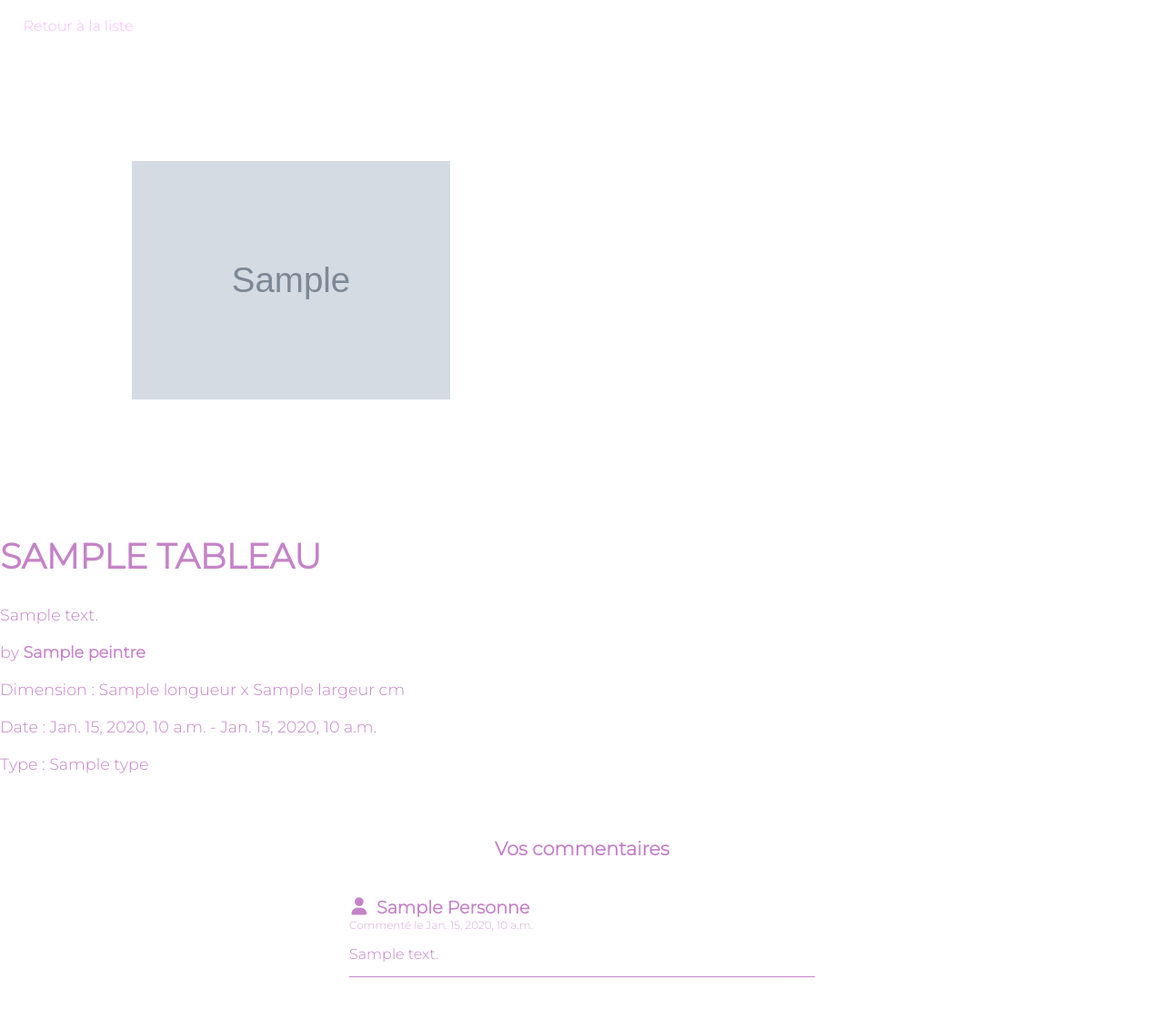
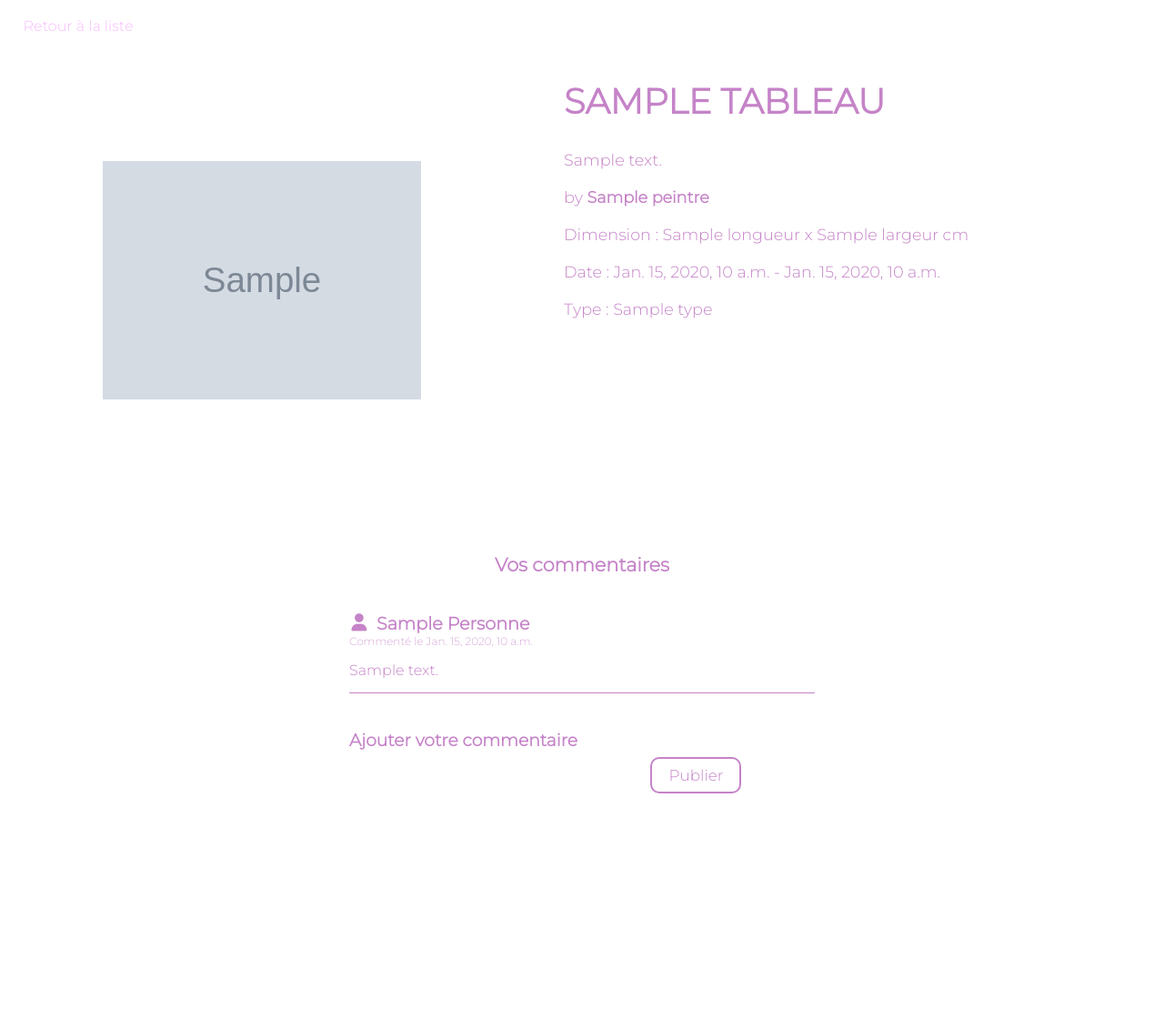
Before and after one commit to matteobnvl/les_tableaux_de_nadine_et_alain, a Django app: template blog/templates/blog/tableau_detail.html in a window 1280 px wide. Shown: the part 161-1271 px from the top of the page at 91% size. After the commit the page ends 1033 px from the top, so only its background shows below. Run offline with Django 3.2, Linux system fonts and the light colour scheme; the template is opened without the code that fills it: most values are stand-ins (such as "Sample title", 1, 10 or a date in 2020); grey boxes marked "Sample" are stand-in pictures; some libraries are stand-ins or nearby versions; some web fonts are replaced.

Commit message:
dernier reglage responsive

```diff
--- a/blog/static/css/style.css
+++ b/blog/static/css/style.css
@@ -605,7 +605,7 @@
 }
 
 .detail-image{
-    width: 50%;
+    width: 45%;
     height: 500px;
     display: flex;
     justify-content: center;
@@ -617,7 +617,7 @@
 }
 
 .detail-texte{
-    width: 60%;
+    width: 50%;
     height: 100%;
     padding-right:20px ;
 }
@@ -1245,9 +1245,6 @@
         margin-right: auto;
     }
 
-    .tableau{
-        margin-left: 0px;
-    }
 
     .behind:after{
         content: none;
```
